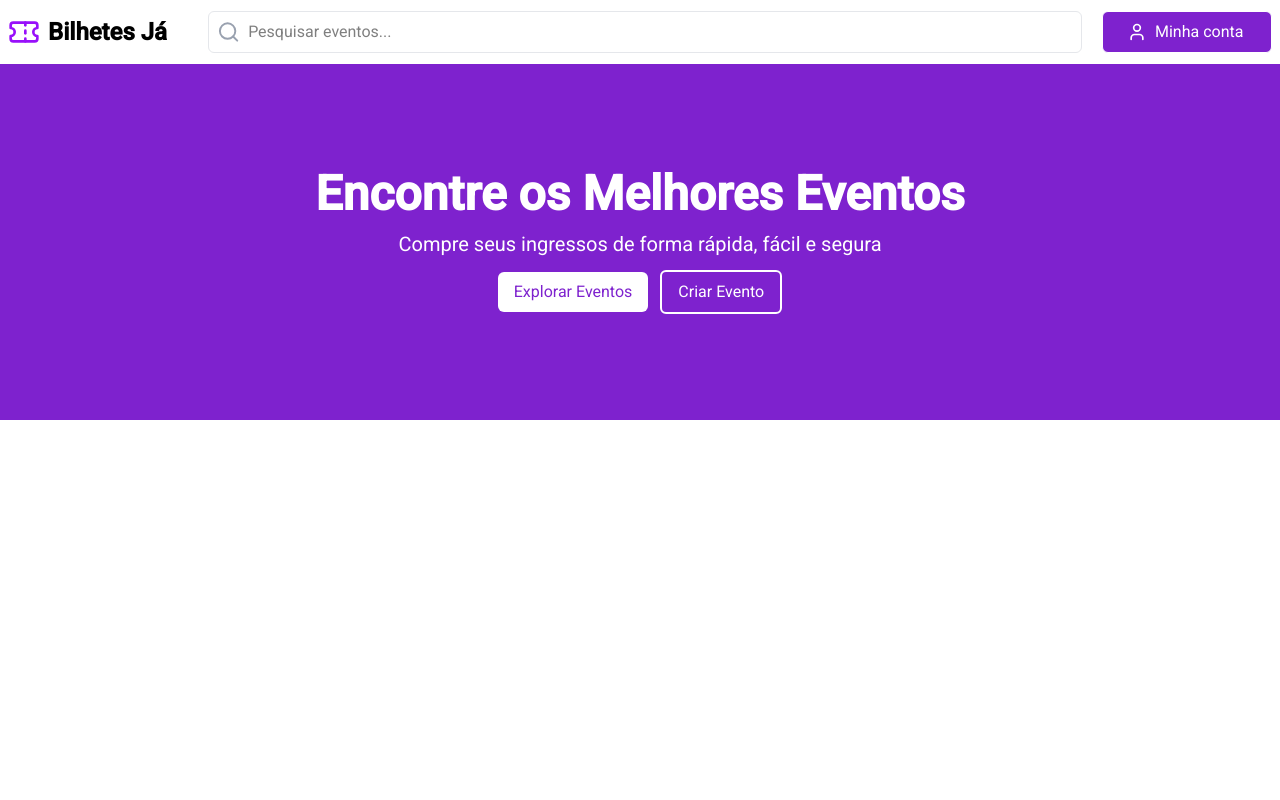
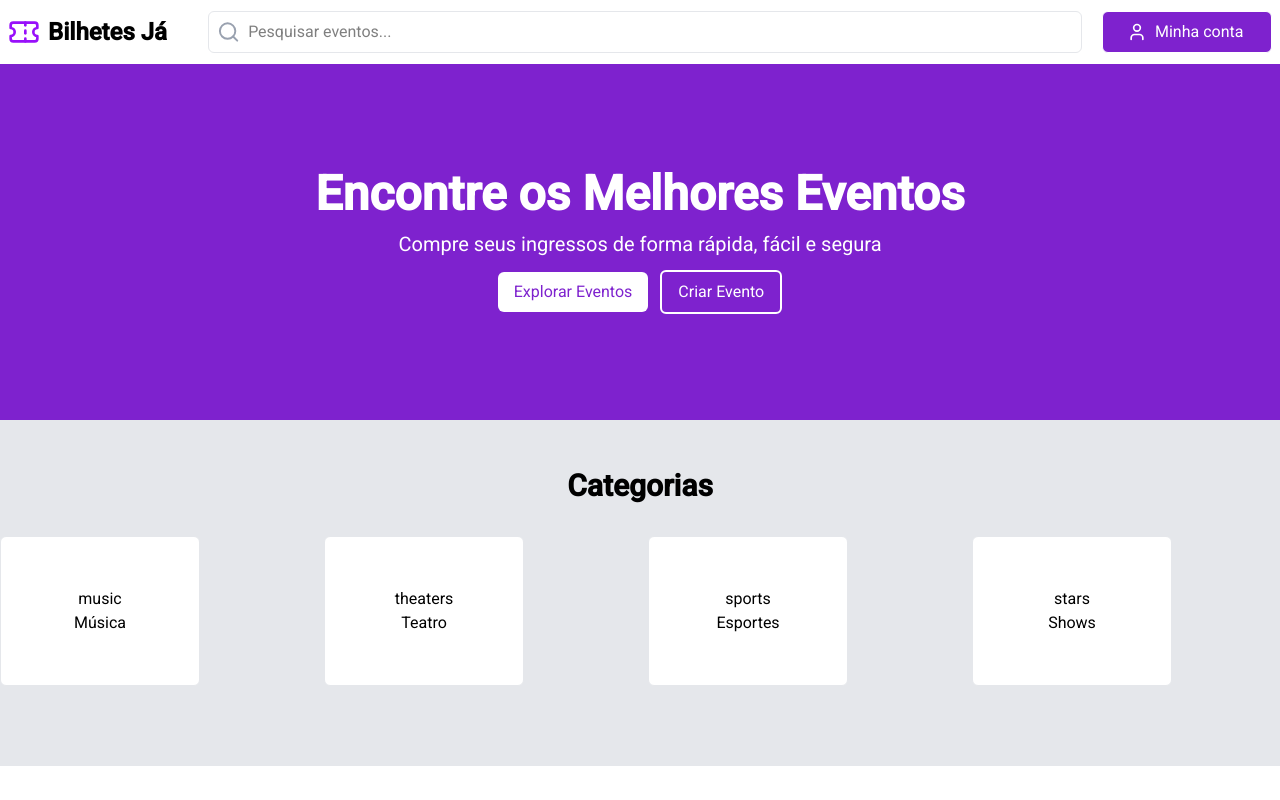
Before and after one commit to Antoniopedromuteka/bilhetes-ja, an Angular app in the folder web/: page / in a window 1280 px wide. Shown: the top 800 px of the page. Built offline with nearby package versions, Linux system fonts and the light colour scheme.

Commit message:
style: adding category section and card category

```diff
--- /dev/null
+++ b/web/src/lib/mocks/card.ts
@@ -0,0 +1,19 @@
+
+export const CARD_MOCKS: { title: string; icon: string }[] = [
+  {
+    title: 'Música',
+    icon: 'music'
+  },
+  {
+    title: 'Teatro',
+    icon: 'theaters'
+  },
+  {
+    title: 'Esportes',
+    icon: 'sports'
+  },
+  {
+    title: 'Shows',
+    icon: 'stars'
+  }
+]
--- /dev/null
+++ b/web/src/presentation/components/cardCategory/cardCategory.component.ts
@@ -0,0 +1,24 @@
+import { ChangeDetectionStrategy, Component, Input } from '@angular/core';
+
+@Component({
+  selector: 'app-card-category',
+  imports: [],
+  template: `
+    <div
+      class="xl:max-w-[200px] w-full h-[150px] bg-secondary border border-gray-200 rounded-md flex items-center justify-center flex-col"
+    >
+      <span>{{ cardItem.icon }}</span>
+      <div>{{ cardItem.title }}</div>
+    </div>
+  `,
+  styles: '',
+  changeDetection: ChangeDetectionStrategy.OnPush,
+})
+export class CardCategoryComponent {
+  @Input() cardItem!: Card
+}
+
+type Card = {
+  title: string;
+  icon: string;
+}
--- a/web/src/presentation/components/header/header.component.ts
+++ b/web/src/presentation/components/header/header.component.ts
@@ -34,7 +34,7 @@ const COMPONENTS = [SearchComponent];
       </div>
       <div class="w-full flex justify-end items-center xl:gap-5 gap-3">
           <app-search class="hidden md:flex md:flex-1 w-full"></app-search>
-          <button class="flex w-[14rem] xl:max-w-[170px] xl:w-full items-center gap-2 border py-2 px-6 rounded-md bg-primary text-white">
+          <button class="flex w-[11rem] xl:max-w-[170px] xl:w-full items-center gap-2 border py-2 px-6 rounded-md bg-primary text-white">
             <svg
               xmlns="http://www.w3.org/2000/svg"
               width="20"
--- /dev/null
+++ b/web/src/presentation/pages/home/categorySection/categorySection.component.ts
@@ -0,0 +1,24 @@
+import { ChangeDetectionStrategy, Component } from '@angular/core';
+import { CardCategoryComponent } from '../../../components/cardCategory/cardCategory.component';
+import { CARD_MOCKS } from '../../../../lib/mocks/card';
+
+const COMPONENTS = [CardCategoryComponent]
+@Component({
+  selector: 'app-category-section',
+  imports: [...COMPONENTS],
+  template: `
+    <main class="w-full px-3 xl:px-0 h-auto bg-gray-200">
+      <h3 class="text-center font-bold text-3xl pt-12">Categorias</h3>
+      <section class="w-full h-auto grid xl:grid-cols-4 md:grid-cols-4 grid-cols-2 mt-8 pb-20 gap-4">
+        @for (item of cards; track $index) {
+          <app-card-category class="w-full" [cardItem]="item"></app-card-category>
+        }
+      </section>
+    </main>
+  `,
+  styles: '',
+  changeDetection: ChangeDetectionStrategy.OnPush,
+})
+export class CategorySectionComponent {
+  public cards = CARD_MOCKS
+}
--- a/web/src/presentation/pages/home/home.component.ts
+++ b/web/src/presentation/pages/home/home.component.ts
@@ -1,14 +1,16 @@
 import { ChangeDetectionStrategy, Component } from '@angular/core';
 import { BannerComponent } from './banner/banner.component';
+import { CategorySectionComponent } from './categorySection/categorySection.component';
 
-const COMPONENTS = [BannerComponent]
+const COMPONENTS = [BannerComponent, CategorySectionComponent]
 
 @Component({
   selector: 'app-home',
   imports: [...COMPONENTS],
   template: `
-    <main class="w-full min-h-screen">
-      <app-banner></app-banner>
+    <main class="w-full min-h-screen max-w-[1280px] mx-auto">
+      <app-banner />
+      <app-category-section/>
     </main>
   `,
   styles: '',
```
